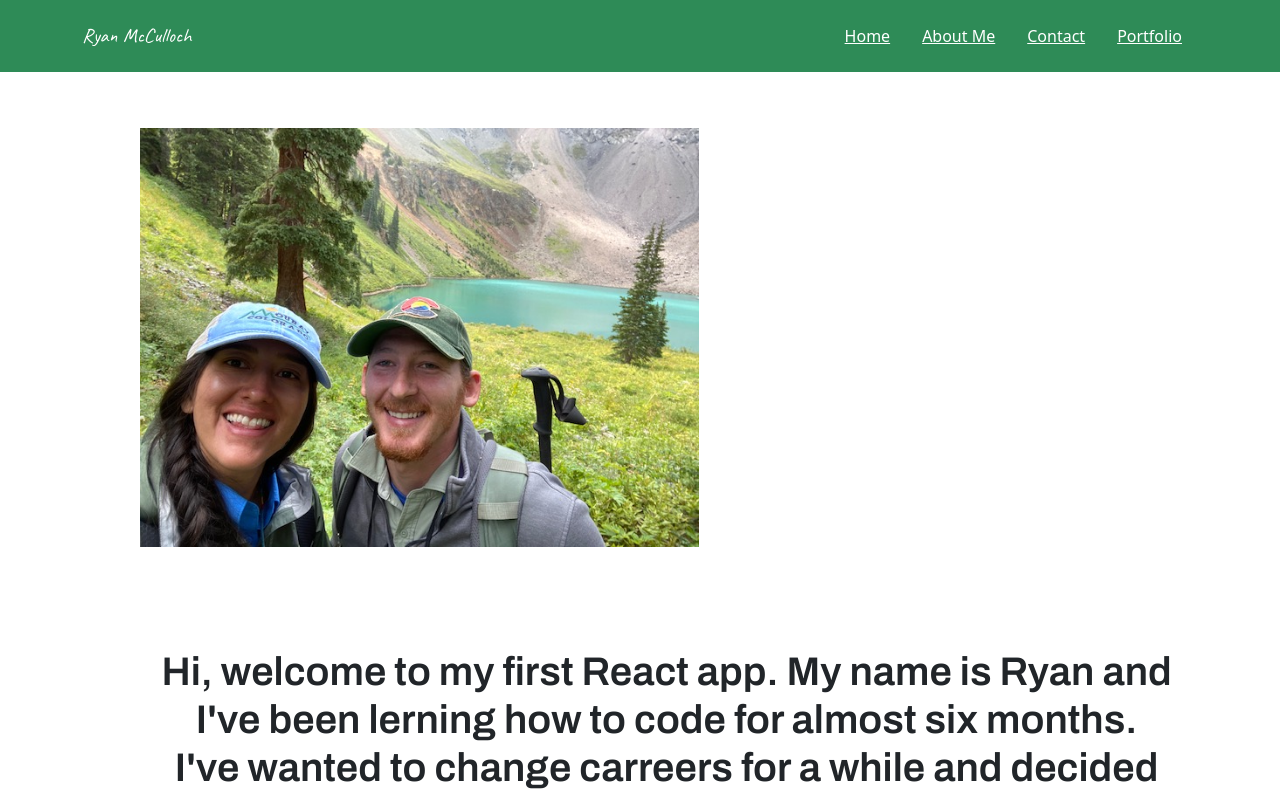
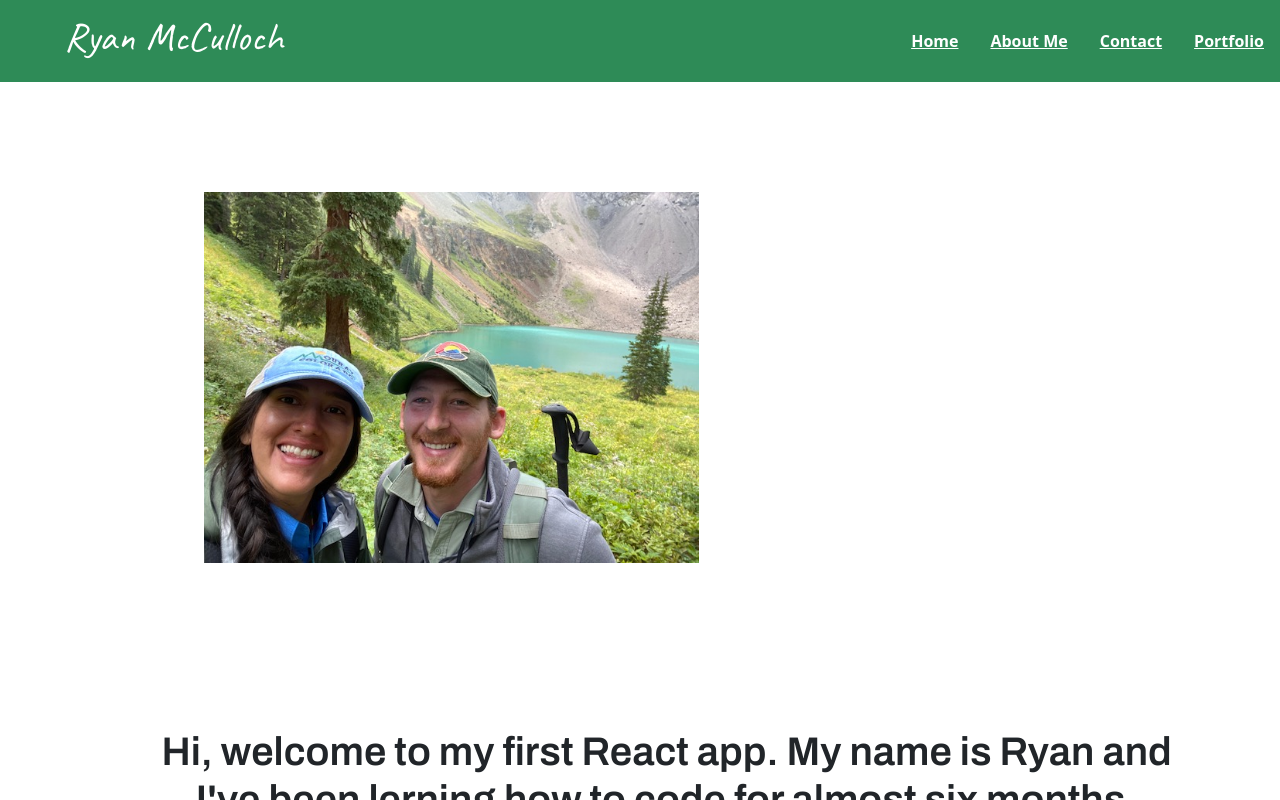
Before and after one commit to Ryguy720/react-portfolio, a React (Create React App) app: page / in a window 1280 px wide. Shown: the top 800 px of the page. Built offline with nearby package versions, Linux system fonts and the light colour scheme.

Commit message:
more styling

```diff
--- a/src/App.css
+++ b/src/App.css
@@ -12,6 +12,7 @@
   z-index: 1;
   width:100%;
   text-align: center !important;
+  font-weight: 900;
 }
 
 .aboutme{
@@ -25,7 +26,9 @@
 
 .name{
   font-family: 'Caveat', cursive;
-  font-weight: 200;
+  font-weight: 1000;
+  margin-left: 5%;
+
 }
 
 .contact{
--- a/src/components/Navigation.js
+++ b/src/components/Navigation.js
@@ -8,16 +8,16 @@ import {Link} from "react-router-dom";
 const Navigation = () => {
   return (
     <div>
-    <Navbar className="color-nav text-center" variant="dark">
-      <Container className="text center">
-        <Navbar.Brand className = "name" href="/">Ryan McCulloch</Navbar.Brand>
-        <Nav className="ml-auto">
+    <Navbar className="color-nav d-flex justify-content-between" variant="dark">
+      {/* <Container> */}
+        <Navbar.Brand className = "name" href="/"><h1>Ryan McCulloch</h1></Navbar.Brand>
+        <Nav className="">
         <Link className = "text-white p-2 m-2" to="/home">Home</Link>
           <Link className = "text-white p-2 m-2"to="/aboutme">About Me</Link>
           <Link className = "text-white p-2 m-2" to="/contact">Contact</Link>
           <Link className = "text-white p-2 m-2" to="/portfolio">Portfolio</Link>
         </Nav>
-      </Container>
+      {/* </Container> */}
 
     </Navbar>
     </div>
--- a/src/pages/Aboutme.js
+++ b/src/pages/Aboutme.js
@@ -3,17 +3,17 @@ import Figure from 'react-bootstrap/Figure'
 import { Container } from "react-bootstrap";
 
 const Aboutme = () => {
-    return (<div className = "m-5 p-5" id="aboutme">
+    return (<div className="m-5 p-5" id="aboutme">
         <Container>
             <Figure>
-            <Figure.Image className="m-3 p-3"
+                <Figure.Image className="m-5 p-5"
                     width={591}
                     height={620}
                     alt="171x180"
                     src="/images/Telluride.jpg"
                 />
             </Figure>
-            <h1 className = "aboutme" >
+            <h1 className="aboutme" >
                 Hi, welcome to my first React app. My name is Ryan and I've been lerning how to code for almost six months.
                 I've wanted to change carreers for a while and decided to give coding a shot. During my time in the DU coding bootcamp
                 I've learned about many different technologies including HTML5, CSS3, JavaScript, jQuery, Node.js, PHP, Laravel, Express.js, React.
@@ -22,7 +22,7 @@ const Aboutme = () => {
             </h1>
 
         </Container>
-   </div> )
+    </div>)
 }
 
 export default Aboutme;
--- a/src/pages/Portfolio.js
+++ b/src/pages/Portfolio.js
@@ -1,13 +1,16 @@
 import React,{useEffect, useState} from "react";
 import jsonlist from "./Project.json";
 import Project from "../components/Project.js";
+import { Container } from "react-bootstrap";
 
 function Portfolio() {
     const [projectlist,setProjectList] = useState([])
     useEffect(()=>{
         setProjectList(jsonlist)
     },[])
-    return (<main class="d-flex align-content-between flex-wrap justi" id="portfolio">
+    return (
+        <Container>
+    <main class="d-flex align-content-between flex-wrap justi m-5 p-5" id="portfolio">
         {projectlist.map((app,key) => {
             return <Project app ={app.app}
             description ={app.description}
@@ -17,6 +20,7 @@ function Portfolio() {
             key={key} />
         })}
        </main>
+       </Container>
     )
 }
 
```
Lines whose indentation alone changed are shown as unchanged.
